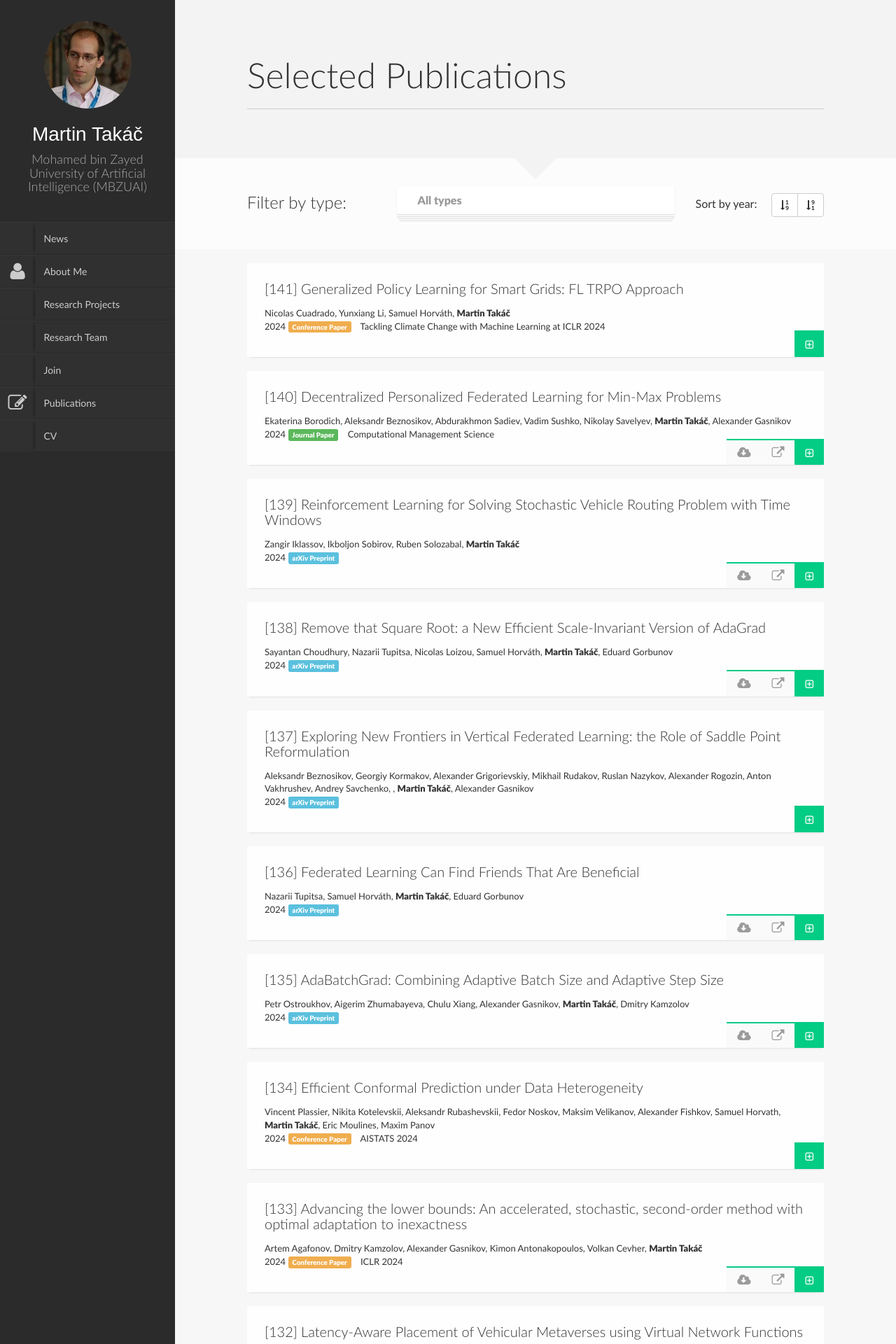
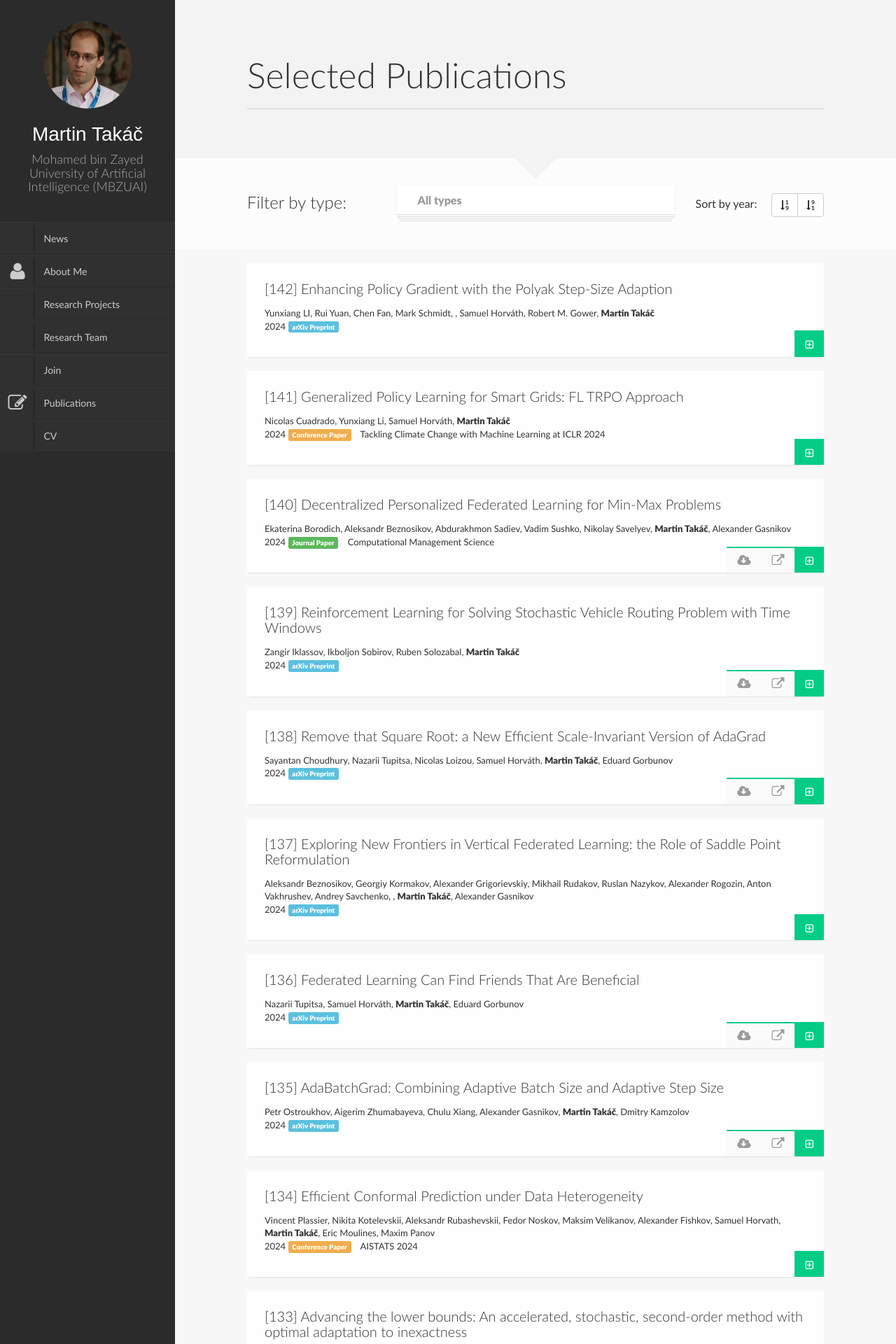
Before and after one commit to martintaki/takac.github.io, a Jekyll site: the page built from Publications.html, in a window 1280 px wide. Shown: the top 1920 px of the page at 70% size. Built offline with Jekyll 4.4.1, drawn with Linux system fonts in a browser that asks for light colours; nearby versions of some CDN libraries; library files that are not in the unit come from our copies; some of the changed text lies outside the part shown.

Commit message:
update 03-11-2024

```diff
--- a/_data/papers.yaml
+++ b/_data/papers.yaml
@@ -1,3 +1,18 @@
+- abstract: "\n\t\tPolicy gradient is a widely utilized and foundational algorithm\
+    \ in the field of reinforcement learning (RL). Renowned for its convergence guarantees\
+    \ and stability compared to other RL algorithms, its practical application is\
+    \ often hindered by sensitivity to hyper-parameters, particularly the step-size.\
+    \ In this paper, we introduce the integration of the Polyak step-size in RL, which\
+    \ automatically adjusts the step-size without prior knowledge. To adapt this method\
+    \ to RL settings, we address several issues, including unknown f* in the Polyak\
+    \ step-size. Additionally, we showcase the performance of the Polyak step-size\
+    \ in RL through experiments, demonstrating faster convergence and the attainment\
+    \ of more stable policies.\n\t\t"
+  authors: "Yunxiang LI, Rui Yuan, Chen Fan,  Mark Schmidt, , Samuel Horv\xE1th, Robert\
+    \ M. Gower, <strong>Martin Tak\xE1\u010D</strong>"
+  title: Enhancing Policy Gradient with the Polyak Step-Size Adaption
+  type: tpaper
+  year: '2024'
 - abstract: "\n\t\tThe smart grid domain requires bolstering the capabilities of existing\
     \ energy management systems; Federated Learning (FL) aligns with this goal as\
     \ it demonstrates a remarkable ability to train models on heterogeneous datasets\
```
